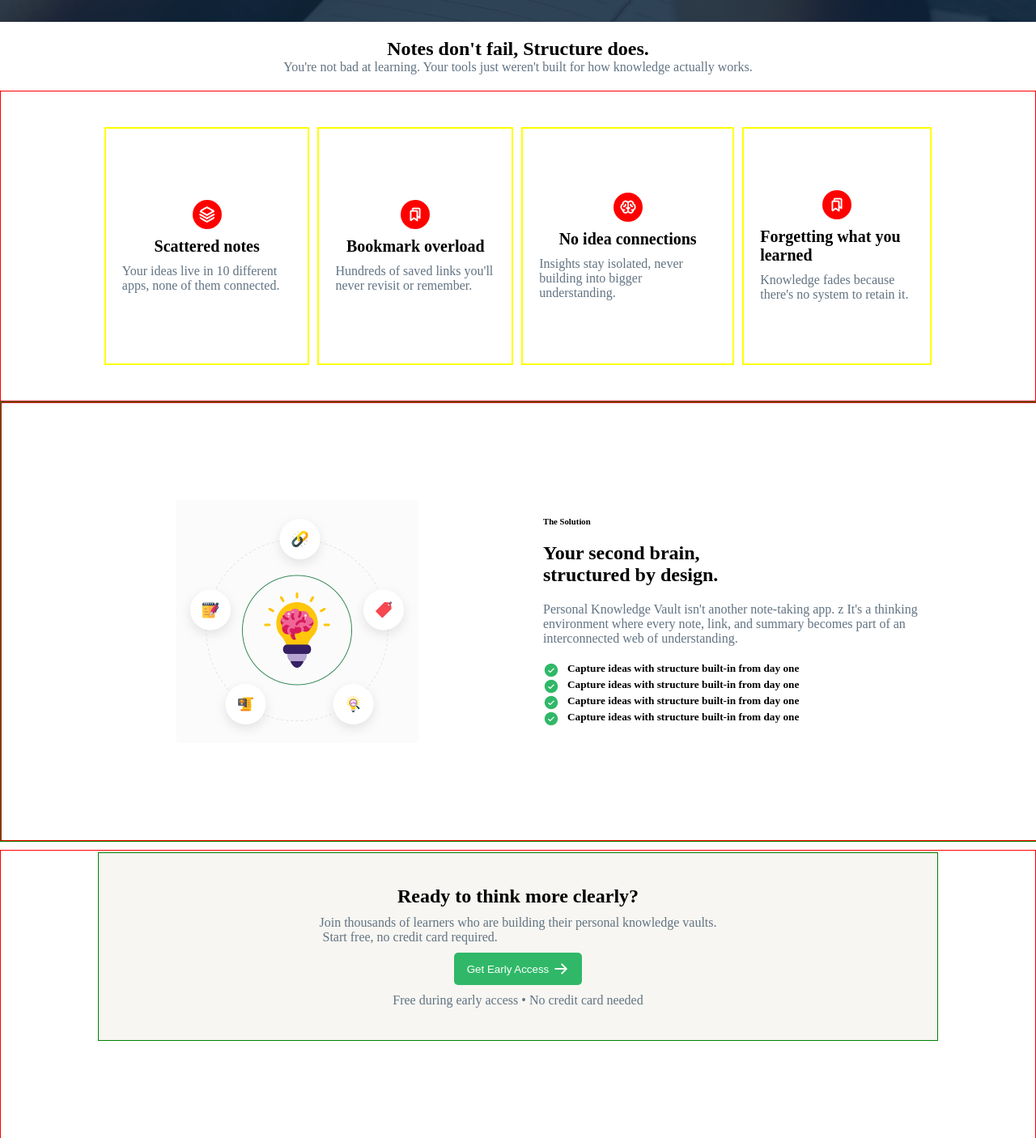
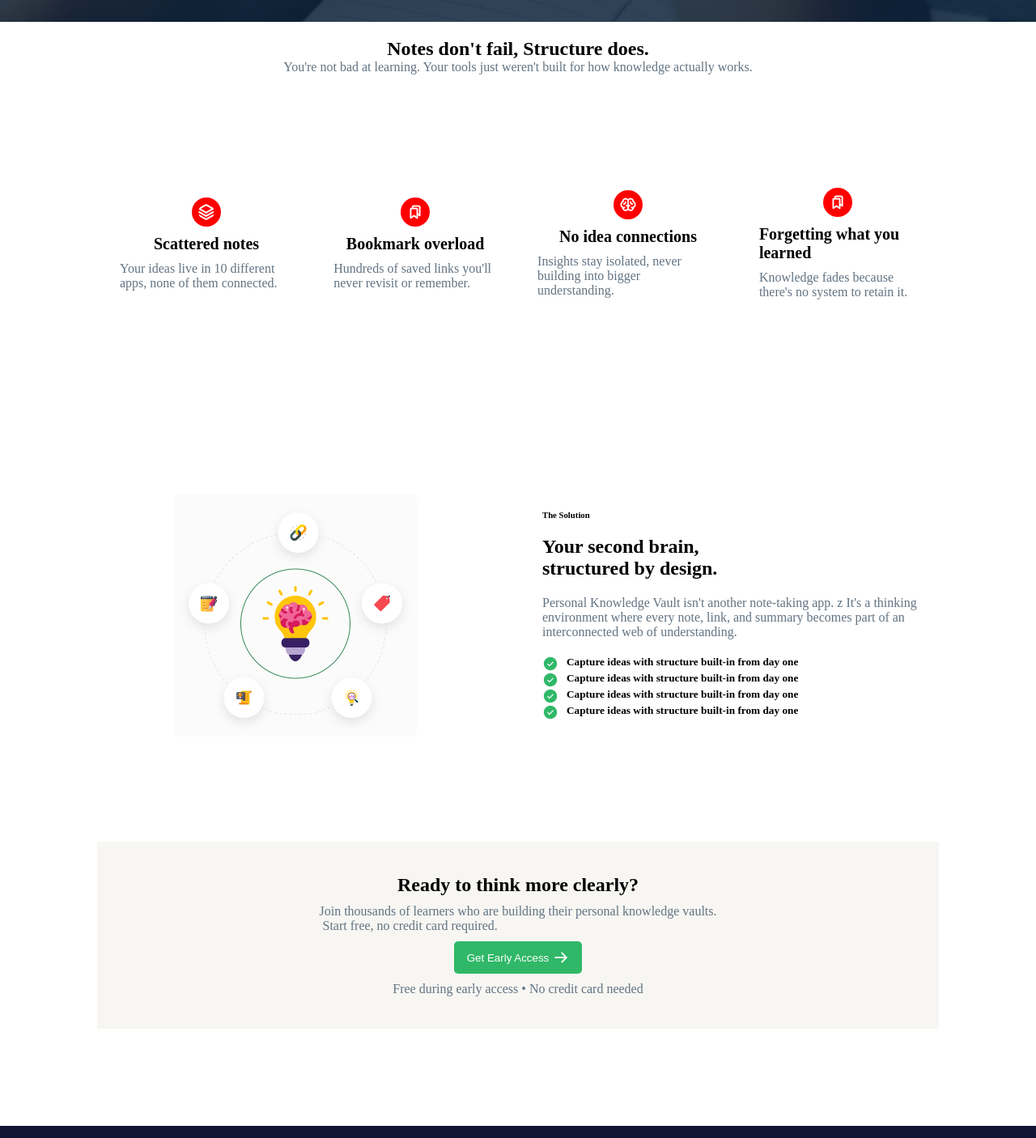
Before and after one commit to puskor/m1-assignment1, a plain HTML site: page index.html in a window 1280 px wide. Shown: the part 528-1934 px from the top of the page at 81% size. Drawn offline with Linux system fonts and the light colour scheme.

Commit message:
try to diploy

```diff
--- a/index.html
+++ b/index.html
@@ -5,7 +5,7 @@
     <meta charset="UTF-8">
     <meta name="viewport" content="width=device-width, initial-scale=1.0">
     <title>Document</title>
-    <link rel="stylesheet" href="/style/style.css">
+    <link rel="stylesheet" href="style/style.css">
     <link rel="stylesheet" href="https://cdnjs.cloudflare.com/ajax/libs/font-awesome/7.0.1/css/all.min.css"
         integrity="sha512-2SwdPD6INVrV/lHTZbO2nodKhrnDdJK9/kg2XD1r9uGqPo1cUbujc+IYdlYdEErWNu69gVcYgdxlmVmzTWnetw=="
         crossorigin="anonymous" referrerpolicy="no-referrer" />
--- a/style/style.css
+++ b/style/style.css
@@ -90,7 +90,6 @@
 }
 
 .containar{
-    border: 1px solid red;
     padding: 44px 0px;
 }
 
@@ -103,8 +102,7 @@
 }
 
 #section1 .cart .item{
-    border: 2px solid yellow;
-    /* box-shadow: 2px 67px gray; akhane kaj ace  */
+    /* border: 2px solid yellow; */
     height: 250px;
     display: flex;
     flex-direction: column;
@@ -129,14 +127,11 @@ p{
 }
 
 #section2{
-    border: 1px solid green;
     width: 100%;
-    /* height: 200px; */
     margin-bottom: 10px;
 }
 
 #section2 .containar{
-    border: 1px solid red;
     padding: 120px;
     display: flex;
     gap: 60px;
@@ -147,7 +142,6 @@ p{
 #section2 .containar .cart-left{
     display: flex;
     justify-content: center;
-    /* border:1px solid #30B868; */
     width: 100%;
     height: 100%;
 }
@@ -157,7 +151,6 @@ p{
     height: 300px;
 }
 #section2 .containar .cart-right{
-    /* border:1px solid #30B868; */
     width: 100%;
     height: 100%;
     display: flex;
@@ -171,12 +164,9 @@ p{
 }
 
 
-#section3 .container{
-    border: 1px solid red;
-}
+
 #section3 .container .cart{
     background-color: #F7F6F2;
-    border: 1px solid green;
     margin: 2px 120px 120px 120px;
 
 }
```
